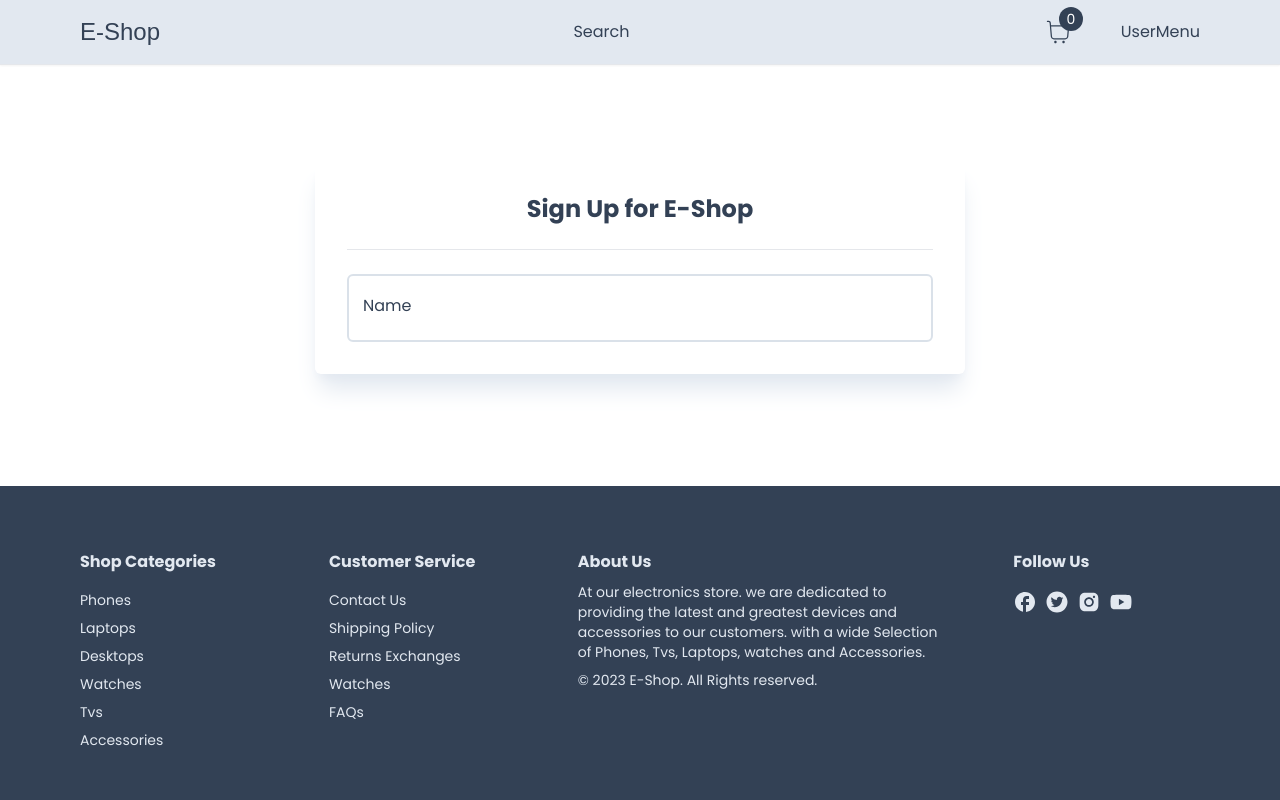
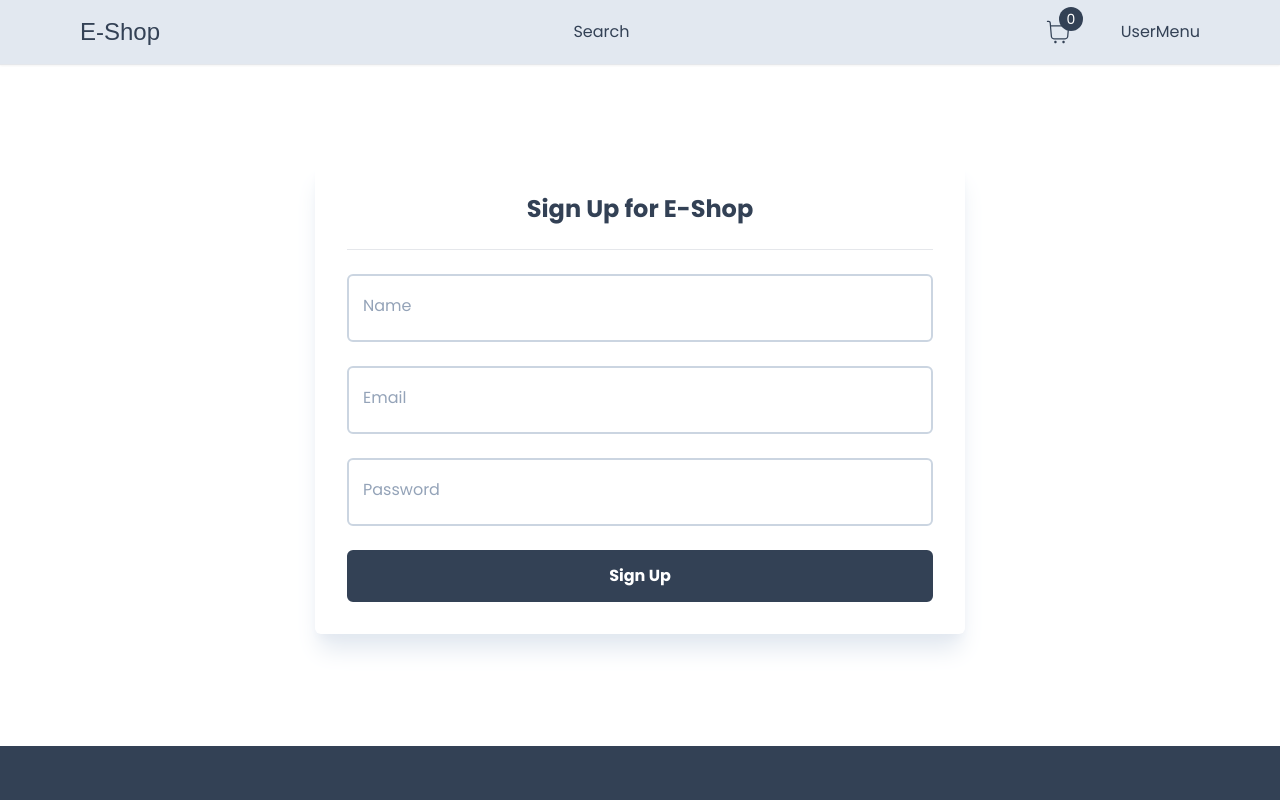
Before and after one commit to Melon-ali/e-shop, a Next.js app: page /register in a window 1280 px wide. Shown: the top 800 px of the page. Built offline with nearby package versions, Linux system fonts and the light colour scheme; a web font is replaced by a local one.

Commit message:
e-shop register form update

```diff
--- a/app/components/inputs/Input.tsx
+++ b/app/components/inputs/Input.tsx
@@ -33,15 +33,16 @@ const Input:React.FC<InputProps> = ({ id, label, type, disabled, required, regis
         border-2
         rounded-md
         transition
-        disabled: opacity-70
-        disabled: cursor-not-allowed
+        disabled:opacity-70
+        disabled:cursor-not-allowed
         ${errors[id]? 'border-rose-400' : 'border-slate-300'}
         ${errors[id]? 'focus:border-rose-400' : 'focus:border-slate-300'}
 
         `
     }/>
         <label htmlFor={id}
-        className="absolute
+        className={`
+          absolute
           cursor-wait
           text-md
           duration-150
@@ -55,7 +56,8 @@ const Input:React.FC<InputProps> = ({ id, label, type, disabled, required, regis
           peer-placeholder-shown:translate-y-0
           peer-focus:scale-75
           peer-focus:-translate-y-4
-        ">{label}</label>
+          ${errors[id]? 'text-rose-500' : 'text-slate-400'}
+        `}>{label}</label>
     </div>
   )
 }
--- a/app/register/RegisterForm.tsx
+++ b/app/register/RegisterForm.tsx
@@ -3,7 +3,8 @@
 import { useState } from "react";
 import Heading from "../components/Heading";
 import Input from "../components/inputs/Input";
-import { FieldValues, handleSubmit, useForm } from "react-hook-form";
+import { FieldValues, SubmitHandler, useForm } from "react-hook-form";
+import Button from "../components/Button";
 
 const RegisterForm = () => {
     const {isLoading, setIsLoading} = useState(false);
@@ -14,6 +15,11 @@ const RegisterForm = () => {
             password: ''
         }
     })
+
+    const onSubmit:SubmitHandler<FieldValues> = (data) => {
+        setIsLoading(true)
+        console.log(data)
+    }
 
   return (
     <>
@@ -27,6 +33,24 @@ const RegisterForm = () => {
             errors={errors}
             required
         />
+        <Input
+            id="email"
+            label="Email"
+            disabled={isLoading}
+            register={register}
+            errors={errors}
+            required
+        />
+        <Input
+            id="password"
+            label="Password"
+            disabled={isLoading}
+            register={register}
+            errors={errors}
+            required
+            type="password"
+        />
+        <Button label= {isLoading ? "Loading" : "Sign Up"} onClick={handleSubmit(onSubmit)} />
     </>
   )
 }
```
Lines whose indentation alone changed are shown as unchanged.
